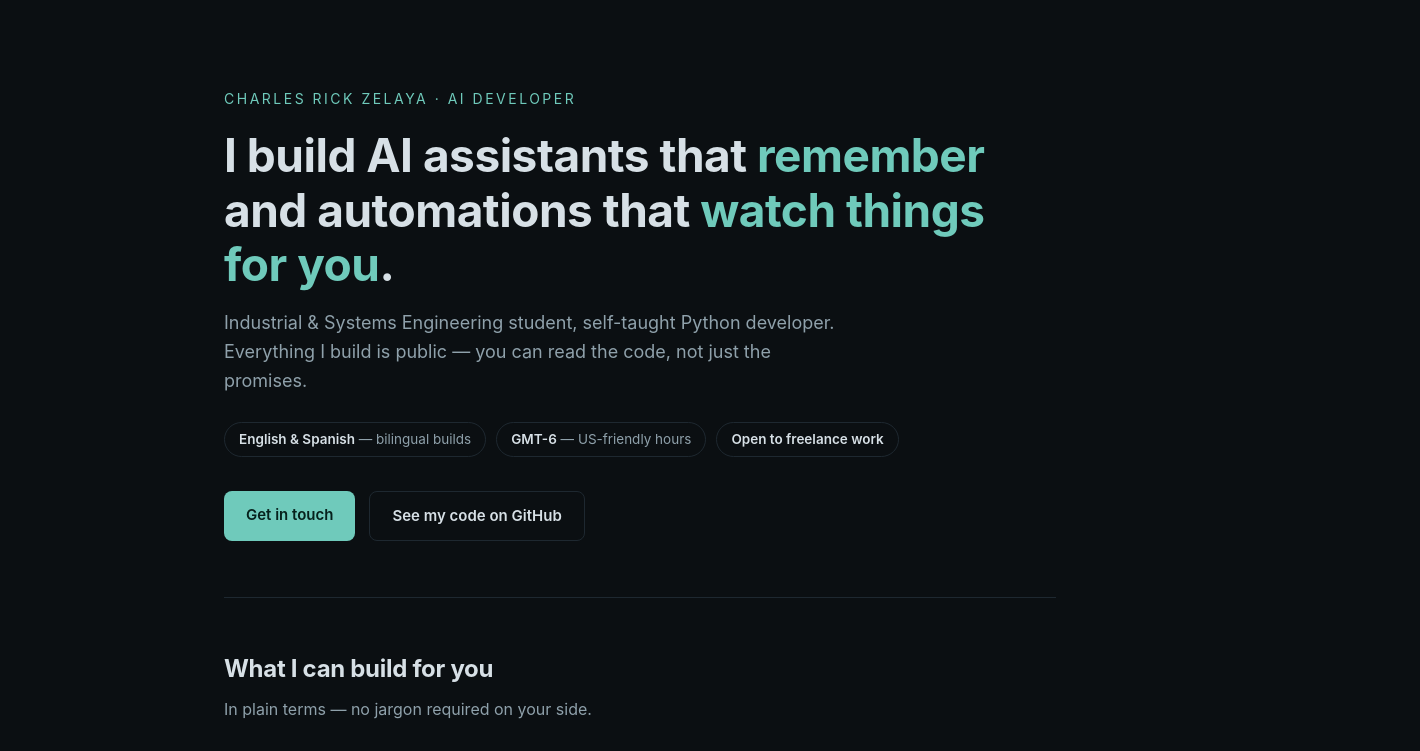
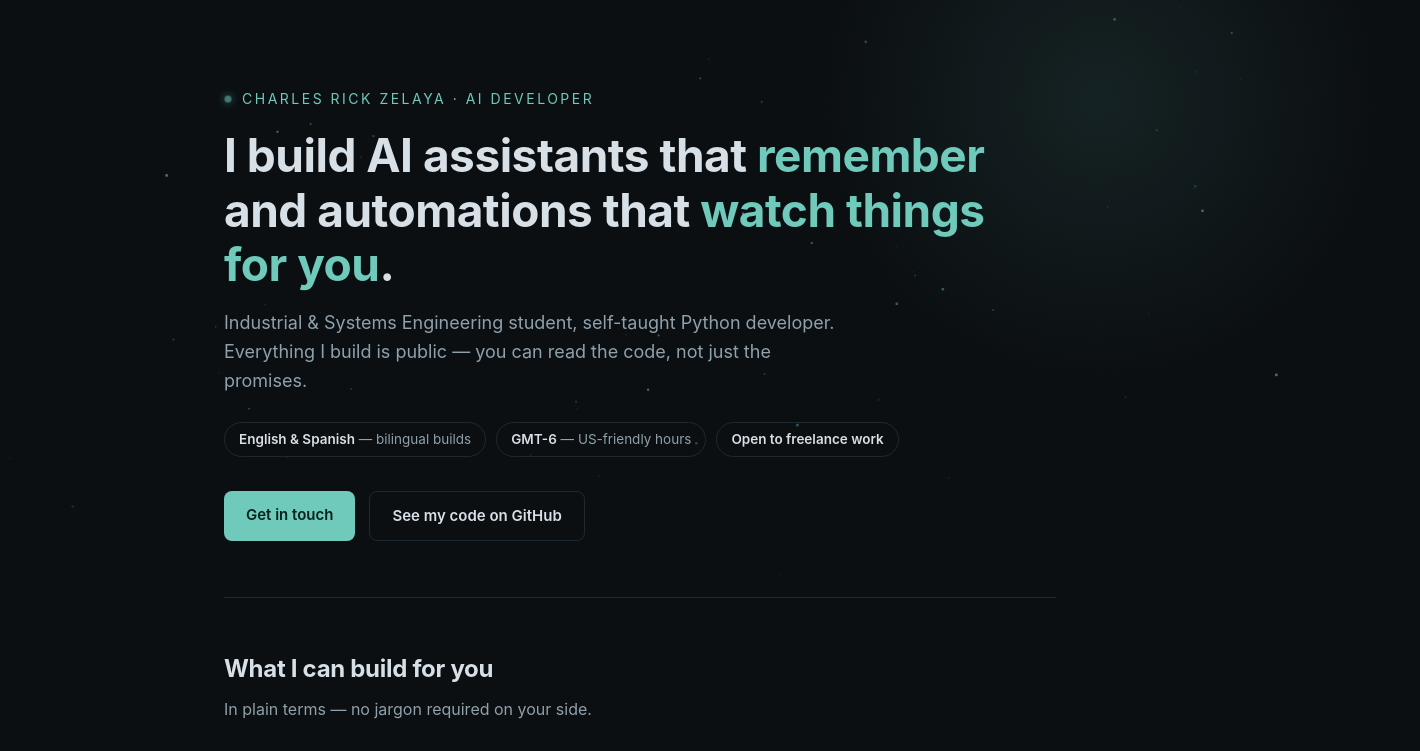
Before and after one commit to rickquant/rickquant.github.io, a plain HTML site: page index.html in a window 1280 px wide. Shown: the top 751 px of the page, 1420 px wide, since content can reach past the window. Drawn offline with Linux system fonts and the light colour scheme.

Commit message:
Landing v2: the page now feels like the dev who built the HUD
Hand-coded particle field in the hero (depth, twinkle, mouse drift —
same visual language as Jarvis), pulsing status dot, scroll reveals via
IntersectionObserver, hover micro-interactions on cards/projects, glow
on the HUD shot. Still one request, no libraries; respects
prefers-reduced-motion and pays zero cost past the hero.

Co-Authored-By: Claude Fable 5 <noreply@anthropic.com>

```diff
--- a/index.html
+++ b/index.html
@@ -27,13 +27,48 @@
     font-family: -apple-system, BlinkMacSystemFont, "Segoe UI", Roboto, Helvetica, Arial, sans-serif;
     line-height: 1.6;
     -webkit-font-smoothing: antialiased;
+    overflow-x: hidden;
   }
   .wrap { max-width: 880px; margin: 0 auto; padding: 0 24px; }
+
+  /* campo de partículas del hero — mismo lenguaje visual que el HUD de Jarvis */
+  #campo {
+    position: absolute; top: 0; left: 0; width: 100%; height: 620px;
+    z-index: -1; pointer-events: none;
+    mask-image: linear-gradient(to bottom, black 55%, transparent 100%);
+    -webkit-mask-image: linear-gradient(to bottom, black 55%, transparent 100%);
+  }
+  #halo {
+    position: absolute; z-index: -2; pointer-events: none;
+    top: -220px; right: -140px; width: 640px; height: 640px;
+    background: radial-gradient(circle, rgba(111,202,187,.10) 0%, transparent 62%);
+  }
+
+  /* reveal al scrollear (el JS lo activa; sin JS todo queda visible) */
+  .rev { opacity: 0; transform: translateY(18px); transition: opacity .65s ease, transform .65s ease; }
+  .rev.vis { opacity: 1; transform: none; }
+
+  @media (prefers-reduced-motion: reduce) {
+    .kicker::before { animation: none; }
+    .rev { opacity: 1; transform: none; transition: none; }
+    .card, .card:hover, .project, .project:hover { transform: none; }
+  }
 
   header { padding: 88px 0 56px; }
   .kicker {
     color: var(--accent); font-size: 14px; letter-spacing: 2.5px;
     text-transform: uppercase; margin-bottom: 18px;
+    display: flex; align-items: center; gap: 10px;
+  }
+  .kicker::before {
+    content: ""; width: 8px; height: 8px; border-radius: 50%;
+    background: var(--accent); flex: none;
+    box-shadow: 0 0 10px var(--accent);
+    animation: latido 2.6s ease-in-out infinite;
+  }
+  @keyframes latido {
+    0%, 100% { opacity: .55; transform: scale(.85); }
+    50% { opacity: 1; transform: scale(1.1); }
   }
   h1 { font-size: clamp(30px, 5.5vw, 46px); font-weight: 700; line-height: 1.18; letter-spacing: -0.5px; }
   h1 em { color: var(--accent); font-style: normal; }
@@ -64,6 +99,11 @@
   .card {
     background: var(--panel); border: 1px solid var(--line);
     border-radius: 12px; padding: 24px;
+    transition: transform .18s ease, border-color .18s ease, box-shadow .18s ease;
+  }
+  .card:hover {
+    transform: translateY(-3px); border-color: var(--accent-dim);
+    box-shadow: 0 12px 32px rgba(0,0,0,.35), 0 0 0 1px rgba(111,202,187,.08) inset;
   }
   .card h3 { font-size: 17px; margin-bottom: 10px; }
   .card p { color: var(--dim); font-size: 15px; }
@@ -72,6 +112,11 @@
   .project {
     background: var(--panel); border: 1px solid var(--line);
     border-radius: 14px; padding: 28px; margin-bottom: 20px;
+    transition: border-color .18s ease, box-shadow .18s ease;
+  }
+  .project:hover {
+    border-color: var(--accent-dim);
+    box-shadow: 0 14px 40px rgba(0,0,0,.35);
   }
   .project h3 { font-size: 20px; }
   .project .tag {
@@ -86,6 +131,11 @@
   .shot {
     width: 100%; border-radius: 10px; border: 1px solid var(--line);
     margin-top: 20px; display: block;
+    transition: box-shadow .3s ease, border-color .3s ease;
+  }
+  .project:hover .shot {
+    border-color: var(--accent-dim);
+    box-shadow: 0 0 44px rgba(111,202,187,.10);
   }
 
   .how li { color: var(--dim); margin: 12px 0 12px 22px; }
@@ -104,6 +154,9 @@
 </style>
 </head>
 <body>
+
+<canvas id="campo" aria-hidden="true"></canvas>
+<div id="halo" aria-hidden="true"></div>
 
 <div class="wrap">
   <header>
@@ -197,9 +250,83 @@
         <a href="https://github.com/rickquant">GitHub</a>
       </div>
     </div>
-    <p class="fine">Charles Rick Zelaya · Tegucigalpa, Honduras (GMT-6) · This page is hand-built — no template, no tracker, loads in one request.</p>
+    <p class="fine">Charles Rick Zelaya · Tegucigalpa, Honduras (GMT-6) · This page is hand-built — no template, no tracker, loads in one request. Even these particles are hand-coded.</p>
   </footer>
 </div>
 
+<script>
+(function () {
+  var quieto = matchMedia("(prefers-reduced-motion: reduce)").matches;
+
+  /* --- reveal al scrollear (progresivo: sin JS/IO todo queda visible) --- */
+  if (!quieto && "IntersectionObserver" in window) {
+    var els = document.querySelectorAll(".card, .project, .how li");
+    var io = new IntersectionObserver(function (entradas) {
+      entradas.forEach(function (e) {
+        if (e.isIntersecting) { e.target.classList.add("vis"); io.unobserve(e.target); }
+      });
+    }, { rootMargin: "0px 0px -8% 0px" });
+    els.forEach(function (el, i) {
+      el.classList.add("rev");
+      el.style.transitionDelay = (i % 3) * 60 + "ms";
+      io.observe(el);
+    });
+  }
+
+  /* --- campo de partículas del hero (lenguaje del HUD de Jarvis) --- */
+  var cv = document.getElementById("campo");
+  if (quieto || !cv.getContext) { cv.remove(); return; }
+  var cx = cv.getContext("2d"), W, H, DPR, parts = [], visible = true, mx = 0.5;
+
+  function medir() {
+    DPR = Math.min(devicePixelRatio || 1, 1.5);
+    W = cv.clientWidth; H = cv.clientHeight;
+    cv.width = W * DPR; cv.height = H * DPR;
+    cx.setTransform(DPR, 0, 0, DPR, 0, 0);
+  }
+  function sembrar() {
+    parts = [];
+    var n = Math.min(90, Math.floor(W / 14));
+    for (var i = 0; i < n; i++) {
+      var z = 0.25 + Math.random() * 0.75;   /* profundidad: tamaño+brillo+velocidad */
+      parts.push({
+        x: Math.random() * W, y: Math.random() * H, z: z,
+        vx: (Math.random() - 0.5) * 0.12 * z,
+        vy: -(0.05 + Math.random() * 0.16) * z,
+        f: Math.random() * Math.PI * 2,
+        cuad: Math.random() < 0.35            /* algunas cuadradas, como el toro */
+      });
+    }
+  }
+  addEventListener("resize", function () { medir(); sembrar(); });
+  addEventListener("mousemove", function (e) { mx = e.clientX / innerWidth; }, { passive: true });
+  document.addEventListener("visibilitychange", function () { visible = !document.hidden; });
+
+  var t = 0;
+  function frame() {
+    requestAnimationFrame(frame);
+    if (!visible || scrollY > H) return;   /* fuera del hero no se paga nada */
+    t += 0.016;
+    cx.clearRect(0, 0, W, H);
+    var deriva = (mx - 0.5) * 0.3;
+    for (var i = 0; i < parts.length; i++) {
+      var p = parts[i];
+      p.x += p.vx + deriva * p.z;
+      p.y += p.vy;
+      if (p.y < -4) { p.y = H + 4; p.x = Math.random() * W; }
+      if (p.x < -4) p.x = W + 4; else if (p.x > W + 4) p.x = -4;
+      var tit = 0.35 + 0.3 * Math.sin(t * 1.4 + p.f);   /* titileo suave */
+      cx.globalAlpha = tit * p.z;
+      cx.fillStyle = "#6fcabb";
+      var s = 1 + p.z * 1.6;
+      if (p.cuad) cx.fillRect(p.x, p.y, s, s);
+      else { cx.beginPath(); cx.arc(p.x, p.y, s / 2, 0, 7); cx.fill(); }
+    }
+    cx.globalAlpha = 1;
+  }
+  medir(); sembrar(); frame();
+})();
+</script>
+
 </body>
 </html>
```
